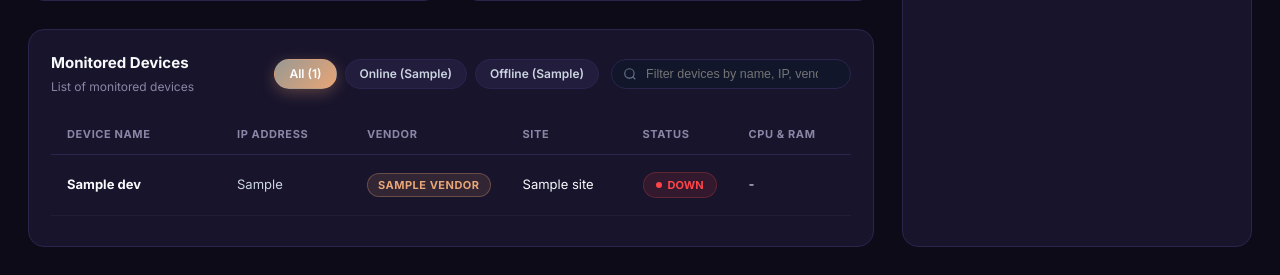
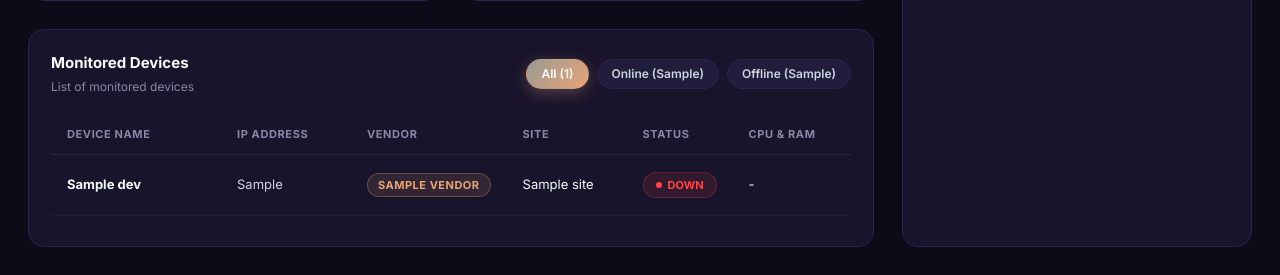
Before and after one commit to darasa16/Network-Automation-AGIVA, a Python web app: template templates/index.html in a window 1280 px wide. Shown: the part 693-968 px from the top of the page. Run offline with Jinja, Linux system fonts and the light colour scheme; the template is opened without the code that fills it: most values are stand-ins (such as "Sample title", 1, 10 or a date in 2020).

Commit message:
updateee finall

```diff
--- a/static/js/dashboard.js
+++ b/static/js/dashboard.js
@@ -899,41 +899,8 @@ function setupTableFilters() {
         });
     });
 
-    const devSearchInput = document.getElementById('deviceTableSearch');
-    const devSearchClear = document.getElementById('deviceTableSearchClear');
-    if (devSearchInput) {
-        devSearchInput.addEventListener('input', (e) => {
-            currentDeviceSearch = e.target.value;
-            if (devSearchClear) {
-                devSearchClear.style.display = currentDeviceSearch ? 'block' : 'none';
-            }
-            applyTableFilters();
-        });
-    }
-    if (devSearchClear) {
-        devSearchClear.addEventListener('click', () => {
-            if (devSearchInput) {
-                devSearchInput.value = '';
-                devSearchInput.focus();
-            }
-            currentDeviceSearch = '';
-            devSearchClear.style.display = 'none';
-            applyTableFilters();
-        });
-    }
-
-    // Check URL query parameter (?search=...)
-    const urlParams = new URLSearchParams(window.location.search);
-    const searchParam = urlParams.get('search');
-    if (searchParam) {
-        currentDeviceSearch = searchParam;
-        if (devSearchInput) devSearchInput.value = searchParam;
-        if (devSearchClear) devSearchClear.style.display = 'block';
-        applyTableFilters();
-
-        if (window.location.hash === '#monitored-devices') {
-            scrollToDevicesTable();
-        }
+    if (window.location.hash === '#monitored-devices') {
+        scrollToDevicesTable();
     }
 }
 
--- a/static/js/global_nav.js
+++ b/static/js/global_nav.js
@@ -119,8 +119,8 @@
                 `;
             });
             html += `
-                <a class="search-view-all-cta" href="/?search=${encodeURIComponent(query)}#monitored-devices">
-                    <span>Lihat & Filter semua perangkat di Dashboard</span>
+                <a class="search-view-all-cta" href="/#monitored-devices">
+                    <span>Lihat semua perangkat di Dashboard</span>
                     <span class="cta-arrow">&rarr;</span>
                 </a>
             `;
--- a/templates/index.html
+++ b/templates/index.html
@@ -215,17 +215,6 @@
                                     <span class="badge-filter" data-filter="UP">Online ({{ devices_online }})</span>
                                     <span class="badge-filter" data-filter="DOWN">Offline ({{ devices_offline }})</span>
                                 </div>
-                                <div class="table-search-box">
-                                    <svg viewBox="0 0 24 24" width="14" height="14" fill="none" stroke="currentColor"
-                                        stroke-width="2">
-                                        <circle cx="11" cy="11" r="8"></circle>
-                                        <line x1="21" y1="21" x2="16.65" y2="16.65"></line>
-                                    </svg>
-                                    <input type="text" id="deviceTableSearch"
-                                        placeholder="Filter devices by name, IP, vendor, site" autocomplete="off" />
-                                    <button type="button" class="table-search-clear"
-                                        id="deviceTableSearchClear">&times;</button>
-                                </div>
                             </div>
                         </div>
 
@@ -405,7 +394,7 @@
     </script>
     <!-- Relative JS -->
     <script src="/static/js/timeline_navigator.js?v=1.1"></script>
-    <script src="/static/js/dashboard.js?v=5.1"></script>
+    <script src="/static/js/dashboard.js?v=5.2"></script>
     <script src="/static/js/global_nav.js?v=4.9"></script>
 </body>
 
```
Also changed, not shown: 2 other files.
